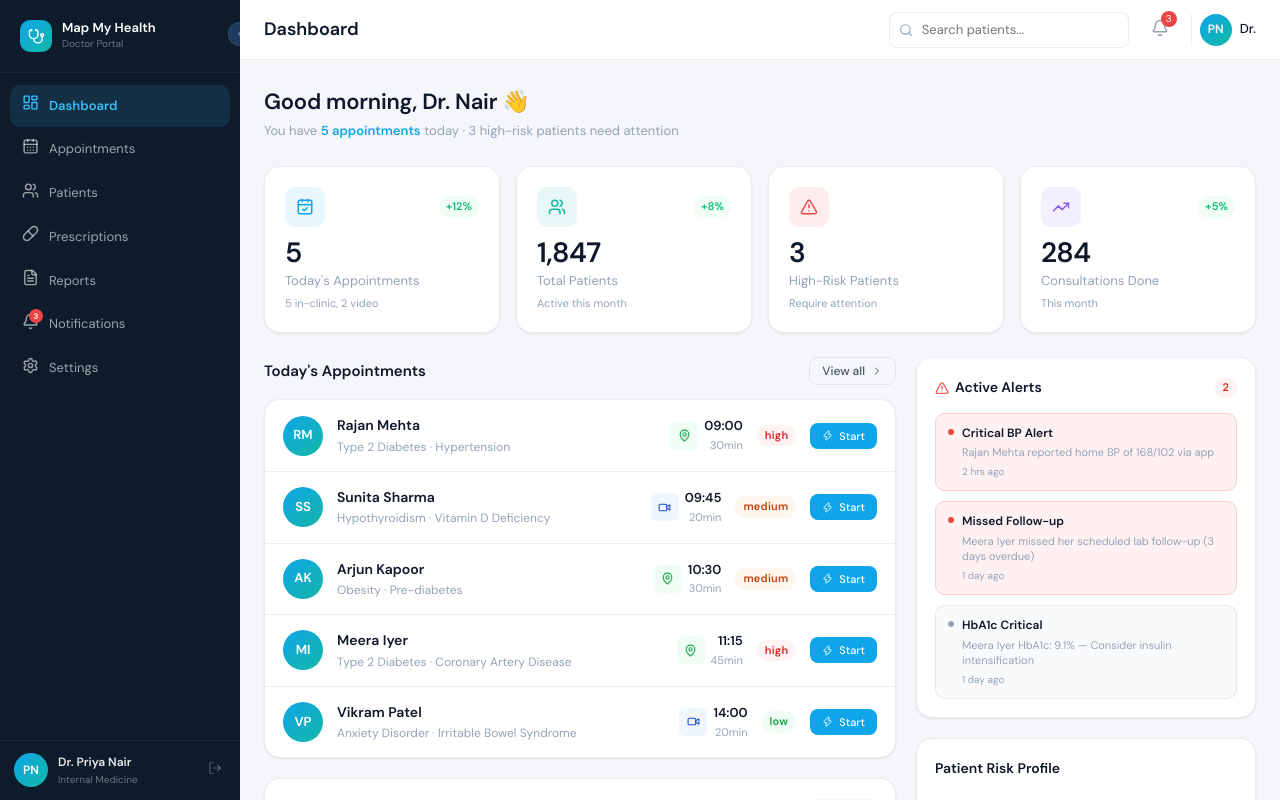
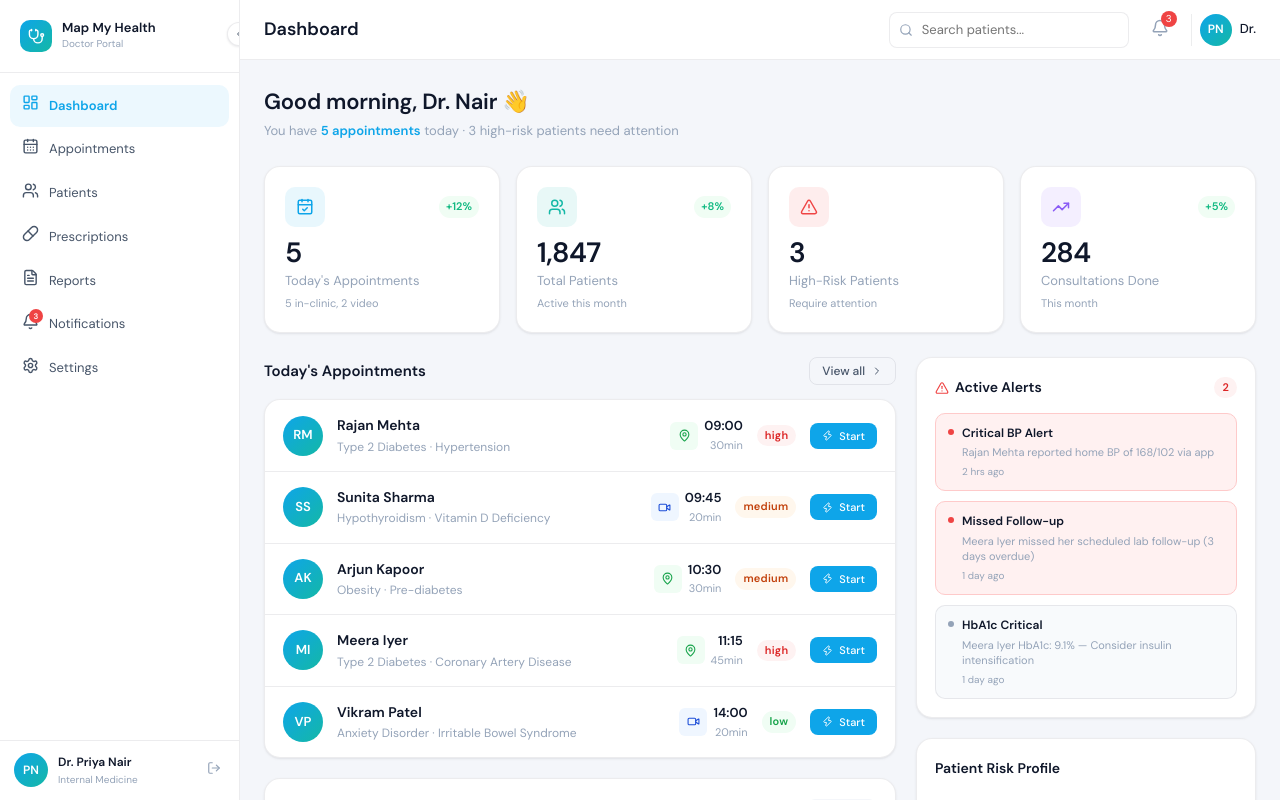
Before and after one commit to ranvirpawar/mapmyhealth-doctor, a React (Vite) app: page / in a window 1280 px wide. Both pictures are taken after a click on the button "Sign In". Built offline with nearby package versions, Linux system fonts and the light colour scheme.

Commit message:
refactor: Change sidebar to light theme matching application color scheme

```diff
--- a/src/components/Sidebar.jsx
+++ b/src/components/Sidebar.jsx
@@ -26,23 +26,24 @@ export default function Sidebar() {
       width: sidebarCollapsed ? '68px' : '240px',
       minWidth: sidebarCollapsed ? '68px' : '240px',
       height: '100vh',
-      background: '#0D1B2A',
+      background: '#FFFFFF',
       display: 'flex',
       flexDirection: 'column',
       transition: 'width 0.25s cubic-bezier(0.4,0,0.2,1), min-width 0.25s cubic-bezier(0.4,0,0.2,1)',
       position: 'relative',
       overflow: 'hidden',
       flexShrink: 0,
+      borderRight: '1px solid var(--border)',
     }}>
       {/* Logo */}
-      <div style={{ padding: sidebarCollapsed ? '20px 16px' : '20px 20px', display: 'flex', alignItems: 'center', gap: 10, borderBottom: '1px solid rgba(255,255,255,0.06)', flexShrink: 0 }}>
+      <div style={{ padding: sidebarCollapsed ? '20px 16px' : '20px 20px', display: 'flex', alignItems: 'center', gap: 10, borderBottom: '1px solid var(--border)', flexShrink: 0 }}>
         <div style={{ width: 32, height: 32, borderRadius: 10, background: 'linear-gradient(135deg, #0EA5E9, #14B8A6)', display: 'flex', alignItems: 'center', justifyContent: 'center', flexShrink: 0 }}>
           <Stethoscope size={17} color="white" />
         </div>
         {!sidebarCollapsed && (
           <div style={{ overflow: 'hidden' }}>
-            <div style={{ color: 'white', fontSize: 13, fontWeight: 600, lineHeight: 1.2, whiteSpace: 'nowrap' }}>Map My Health</div>
-            <div style={{ color: 'rgba(255,255,255,0.4)', fontSize: 10, fontWeight: 400, whiteSpace: 'nowrap' }}>Doctor Portal</div>
+            <div style={{ color: 'var(--text-primary)', fontSize: 13, fontWeight: 600, lineHeight: 1.2, whiteSpace: 'nowrap' }}>Map My Health</div>
+            <div style={{ color: 'var(--text-muted)', fontSize: 10, fontWeight: 400, whiteSpace: 'nowrap' }}>Doctor Portal</div>
           </div>
         )}
       </div>
@@ -56,8 +57,8 @@ export default function Sidebar() {
             gap: 10,
             padding: sidebarCollapsed ? '10px 12px' : '9px 12px',
             borderRadius: 10,
-            color: isActive ? '#38BDF8' : 'rgba(255,255,255,0.6)',
-            background: isActive ? 'rgba(56,189,248,0.12)' : 'transparent',
+            color: isActive ? '#0EA5E9' : 'var(--text-secondary)',
+            background: isActive ? 'rgba(14,165,233,0.08)' : 'transparent',
             textDecoration: 'none',
             fontSize: 13,
             fontWeight: isActive ? 600 : 400,
@@ -66,8 +67,8 @@ export default function Sidebar() {
             justifyContent: sidebarCollapsed ? 'center' : 'flex-start',
             position: 'relative',
           })}
-            onMouseEnter={e => { if (!e.currentTarget.classList.contains('active')) { e.currentTarget.style.background = 'rgba(255,255,255,0.06)'; e.currentTarget.style.color = 'rgba(255,255,255,0.9)'; } }}
-            onMouseLeave={e => { if (!e.currentTarget.style.background?.includes('0.12')) { e.currentTarget.style.background = 'transparent'; e.currentTarget.style.color = 'rgba(255,255,255,0.6)'; } }}
+            onMouseEnter={e => { if (!e.currentTarget.classList.contains('active')) { e.currentTarget.style.background = 'var(--bg-page)'; e.currentTarget.style.color = 'var(--text-primary)'; } }}
+            onMouseLeave={e => { if (!e.currentTarget.style.background?.includes('0.08')) { e.currentTarget.style.background = 'transparent'; e.currentTarget.style.color = 'var(--text-secondary)'; } }}
           >
             <div style={{ position: 'relative', flexShrink: 0 }}>
               <Icon size={17} />
@@ -82,17 +83,17 @@ export default function Sidebar() {
 
       {/* Doctor */}
       {!sidebarCollapsed && (
-        <div style={{ padding: '12px 14px', borderTop: '1px solid rgba(255,255,255,0.06)', display: 'flex', alignItems: 'center', gap: 10, flexShrink: 0 }}>
+        <div style={{ padding: '12px 14px', borderTop: '1px solid var(--border)', display: 'flex', alignItems: 'center', gap: 10, flexShrink: 0 }}>
           <div style={{ width: 34, height: 34, borderRadius: '50%', background: 'linear-gradient(135deg, #0EA5E9, #14B8A6)', display: 'flex', alignItems: 'center', justifyContent: 'center', fontSize: 12, fontWeight: 700, color: 'white', flexShrink: 0 }}>
             {doctor.initials}
           </div>
           <div style={{ flex: 1, minWidth: 0 }}>
-            <div style={{ color: 'rgba(255,255,255,0.9)', fontSize: 12, fontWeight: 600, whiteSpace: 'nowrap', overflow: 'hidden', textOverflow: 'ellipsis' }}>{doctor.name}</div>
-            <div style={{ color: 'rgba(255,255,255,0.4)', fontSize: 10, whiteSpace: 'nowrap', overflow: 'hidden', textOverflow: 'ellipsis' }}>Internal Medicine</div>
+            <div style={{ color: 'var(--text-primary)', fontSize: 12, fontWeight: 600, whiteSpace: 'nowrap', overflow: 'hidden', textOverflow: 'ellipsis' }}>{doctor.name}</div>
+            <div style={{ color: 'var(--text-muted)', fontSize: 10, whiteSpace: 'nowrap', overflow: 'hidden', textOverflow: 'ellipsis' }}>Internal Medicine</div>
           </div>
-          <button onClick={() => { logout(); navigate('/'); }} style={{ background: 'none', border: 'none', cursor: 'pointer', color: 'rgba(255,255,255,0.3)', padding: 4, borderRadius: 6, transition: 'all 0.15s' }}
+          <button onClick={() => { logout(); navigate('/'); }} style={{ background: 'none', border: 'none', cursor: 'pointer', color: 'var(--text-muted)', padding: 4, borderRadius: 6, transition: 'all 0.15s' }}
             onMouseEnter={e => e.currentTarget.style.color = '#EF4444'}
-            onMouseLeave={e => e.currentTarget.style.color = 'rgba(255,255,255,0.3)'}
+            onMouseLeave={e => e.currentTarget.style.color = 'var(--text-muted)'}
           >
             <LogOut size={14} />
           </button>
@@ -102,12 +103,12 @@ export default function Sidebar() {
       {/* Toggle */}
       <button onClick={toggleSidebar} style={{
         position: 'absolute', top: 22, right: -12, width: 24, height: 24,
-        background: '#1E3A5F', border: '1px solid rgba(255,255,255,0.1)',
+        background: '#FFFFFF', border: '1px solid var(--border)',
         borderRadius: '50%', display: 'flex', alignItems: 'center', justifyContent: 'center',
-        cursor: 'pointer', color: 'rgba(255,255,255,0.6)', zIndex: 10, transition: 'all 0.15s',
+        cursor: 'pointer', color: 'var(--text-secondary)', zIndex: 10, transition: 'all 0.15s', boxShadow: 'var(--shadow-sm)',
       }}
-        onMouseEnter={e => { e.currentTarget.style.background = '#0EA5E9'; e.currentTarget.style.color = 'white'; }}
-        onMouseLeave={e => { e.currentTarget.style.background = '#1E3A5F'; e.currentTarget.style.color = 'rgba(255,255,255,0.6)'; }}
+        onMouseEnter={e => { e.currentTarget.style.background = '#0EA5E9'; e.currentTarget.style.color = 'white'; e.currentTarget.style.borderColor = '#0EA5E9'; }}
+        onMouseLeave={e => { e.currentTarget.style.background = '#FFFFFF'; e.currentTarget.style.color = 'var(--text-secondary)'; e.currentTarget.style.borderColor = 'var(--border)'; }}
       >
         {sidebarCollapsed ? <ChevronRight size={12} /> : <ChevronLeft size={12} />}
       </button>
```
